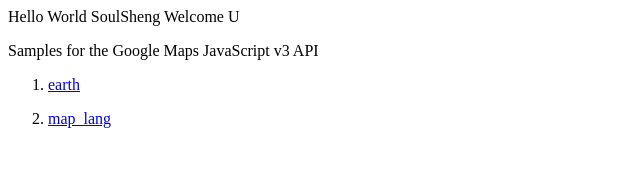
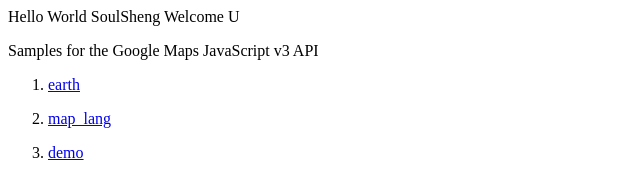
Before and after one commit to soulsheng/soulsheng.github.io, a plain HTML site: page index.html in a window 1280 px wide. Shown: the full height of the page, 0-640 px from the left. Drawn offline with Linux system fonts and the light colour scheme.

Commit message:
add demo - local js and map data

```diff
--- a/index.html
+++ b/index.html
@@ -6,4 +6,5 @@
 <ol>
   <li><p><a href="http://soulsheng.1kapp.com/3rd/ge/examples/earth.html" target="_blank">earth</a></p></li>
   <li><p><a href="http://soulsheng.1kapp.com/3rd/ge/examples/map_lang.html" target="_blank">map_lang</a></p></li>
+  <li><p><a href="http://soulsheng.1kapp.com/3rd/ge/demo/Example_GoogleMapAPI.html" target="_blank">demo</a></p></li>
 </ol>
```
